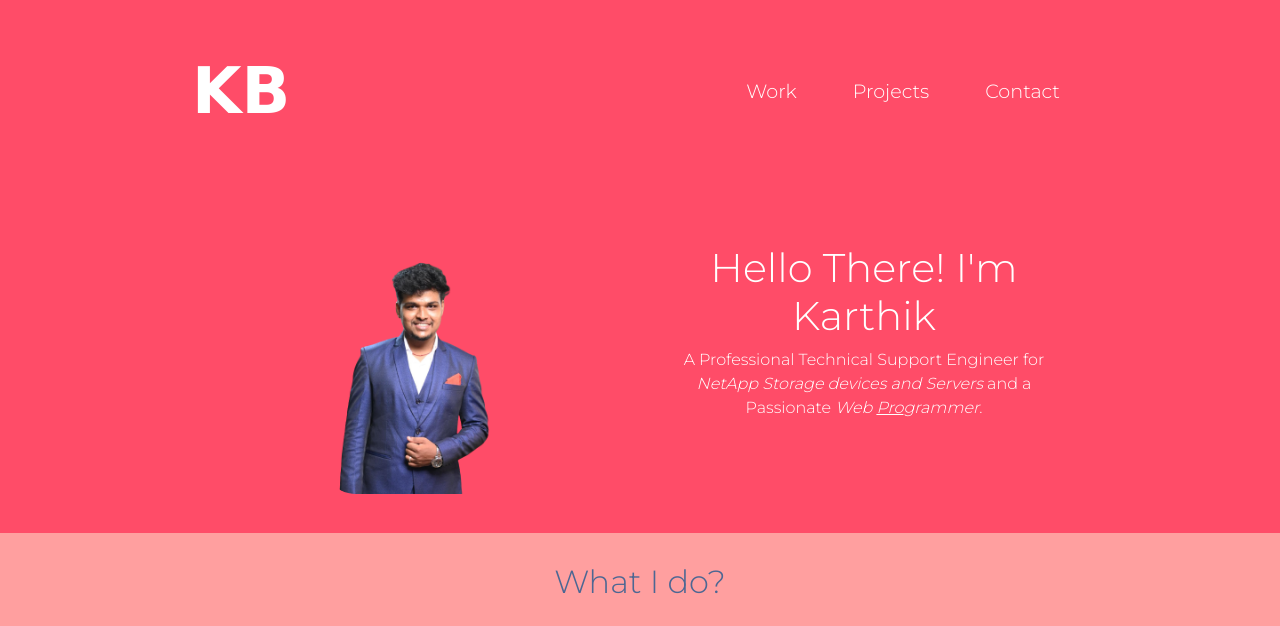
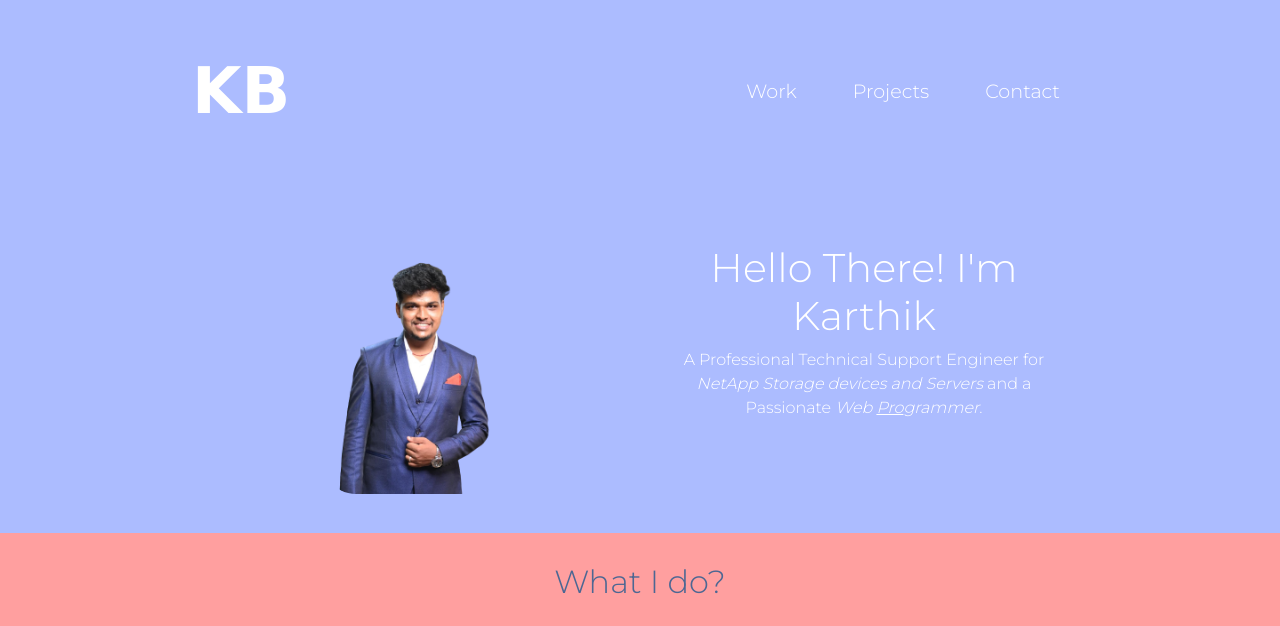
Before and after one commit to Karthikbillava/Profile, a plain HTML site: page index.html in a window 1280 px wide. Shown: the top 626 px of the page. Drawn offline with nearby package versions, Linux system fonts and the light colour scheme.

Commit message:
Update styles.css

```diff
--- a/css/styles.css
+++ b/css/styles.css
@@ -27,7 +27,7 @@ em {
 
 .Title {
     padding: 3% 15%;
-    background-color: #FF4C68;
+    background-color: #ACBCFF;
     color: white;
 }
 
```
